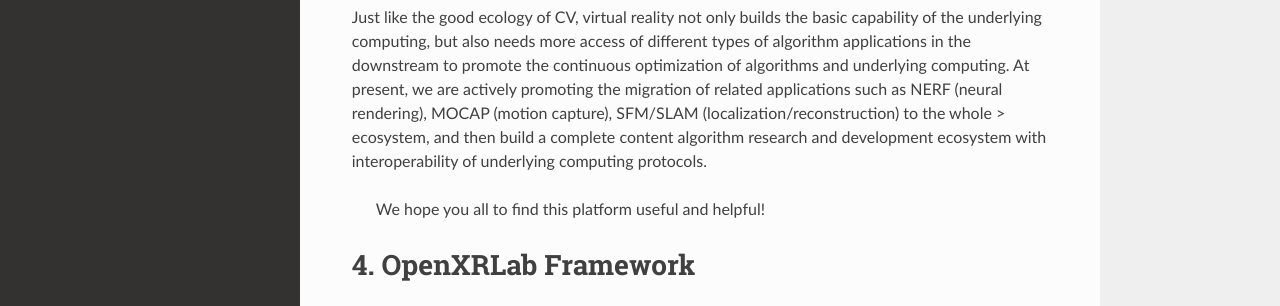
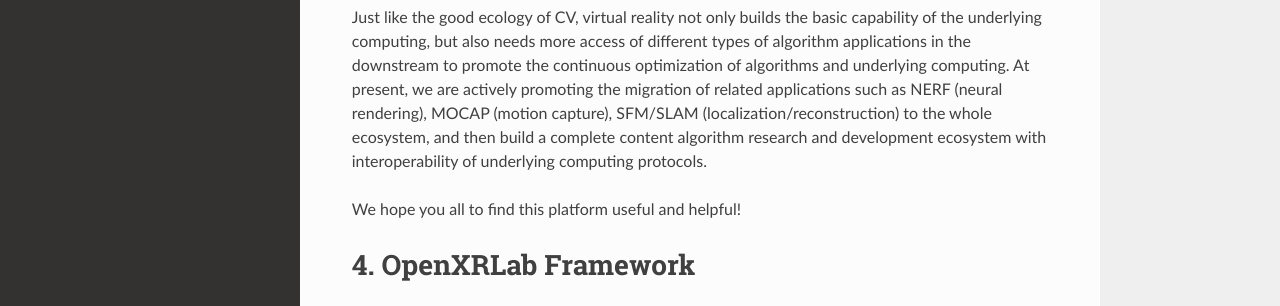
Before and after one commit to openxrlab/xrdocument, a Sphinx documentation site: the page built from source/introduction/intro.rst, in a window 1280 px wide and 900 px high, scrolled down 755 px. Shown: the part 250-556 px from the top of the window. Built offline with Sphinx 7.4.7 and the Read the Docs theme 2.0.0, drawn with Linux system fonts in a browser that asks for light colours; pages that are not in the unit, such as notebooks, are missing from menus.

```diff
--- a/source/introduction/intro.rst
+++ b/source/introduction/intro.rst
@@ -18,9 +18,9 @@ XRPrimer will not do too much function encapsulation and computational reimpleme
 3. Algorithm application
 -------------------------
 Just like the good ecology of CV, virtual reality not only builds the basic capability of the underlying computing, but also needs more access of different types of algorithm applications in the downstream to promote the continuous optimization of algorithms and underlying computing.
-At present, we are actively promoting the migration of related applications such as NERF (neural rendering), MOCAP (motion capture), SFM/SLAM (localization/reconstruction) to the whole > ecosystem, and then build a complete content algorithm research and development ecosystem with interoperability of underlying computing protocols.
+At present, we are actively promoting the migration of related applications such as NERF (neural rendering), MOCAP (motion capture), SFM/SLAM (localization/reconstruction) to the whole ecosystem, and then build a complete content algorithm research and development ecosystem with interoperability of underlying computing protocols.
 
- We hope you all to find this platform useful and helpful!
+We hope you all to find this platform useful and helpful!
 
 4. OpenXRLab Framework
 ------------------------
```
Also changed, not shown: 8 other files.
